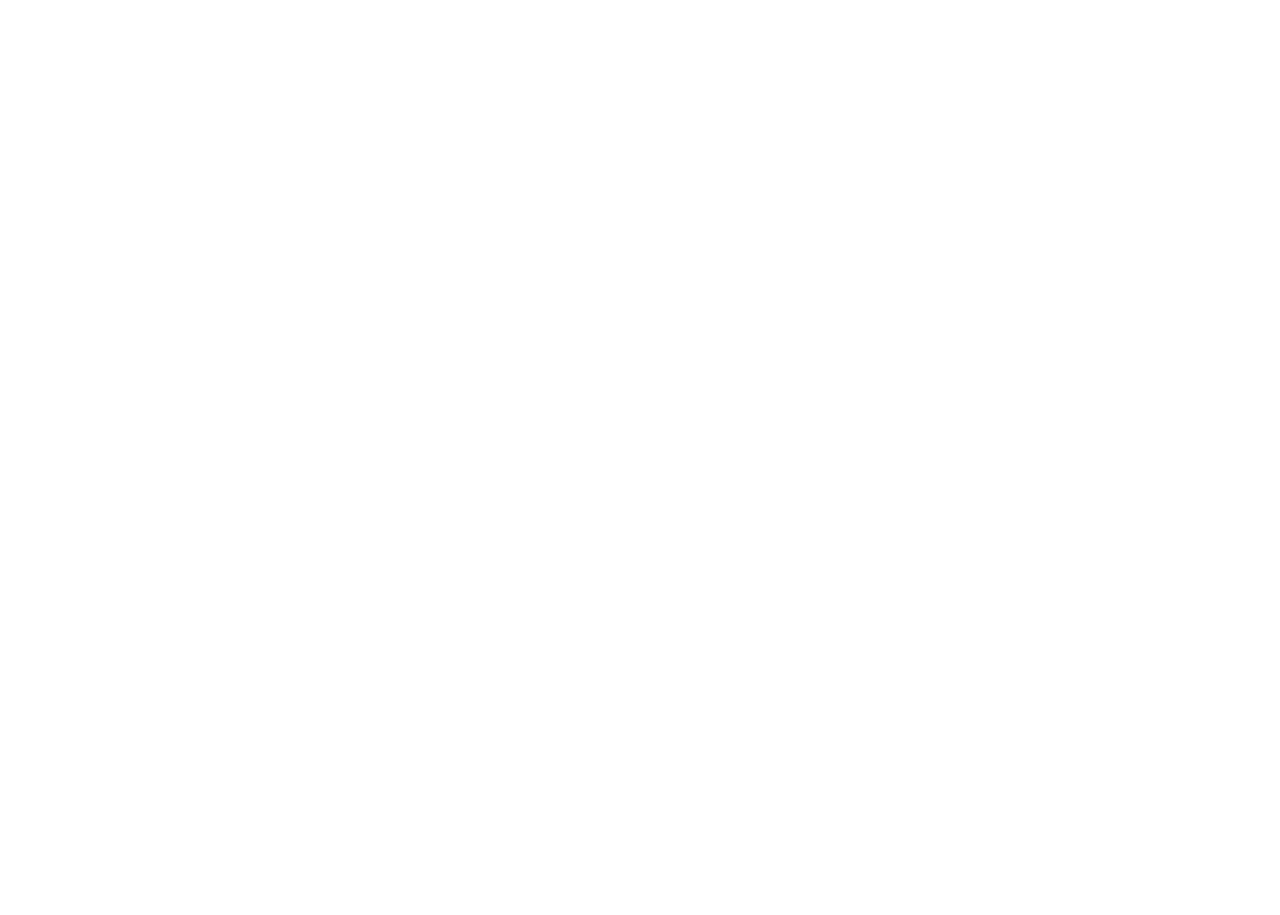
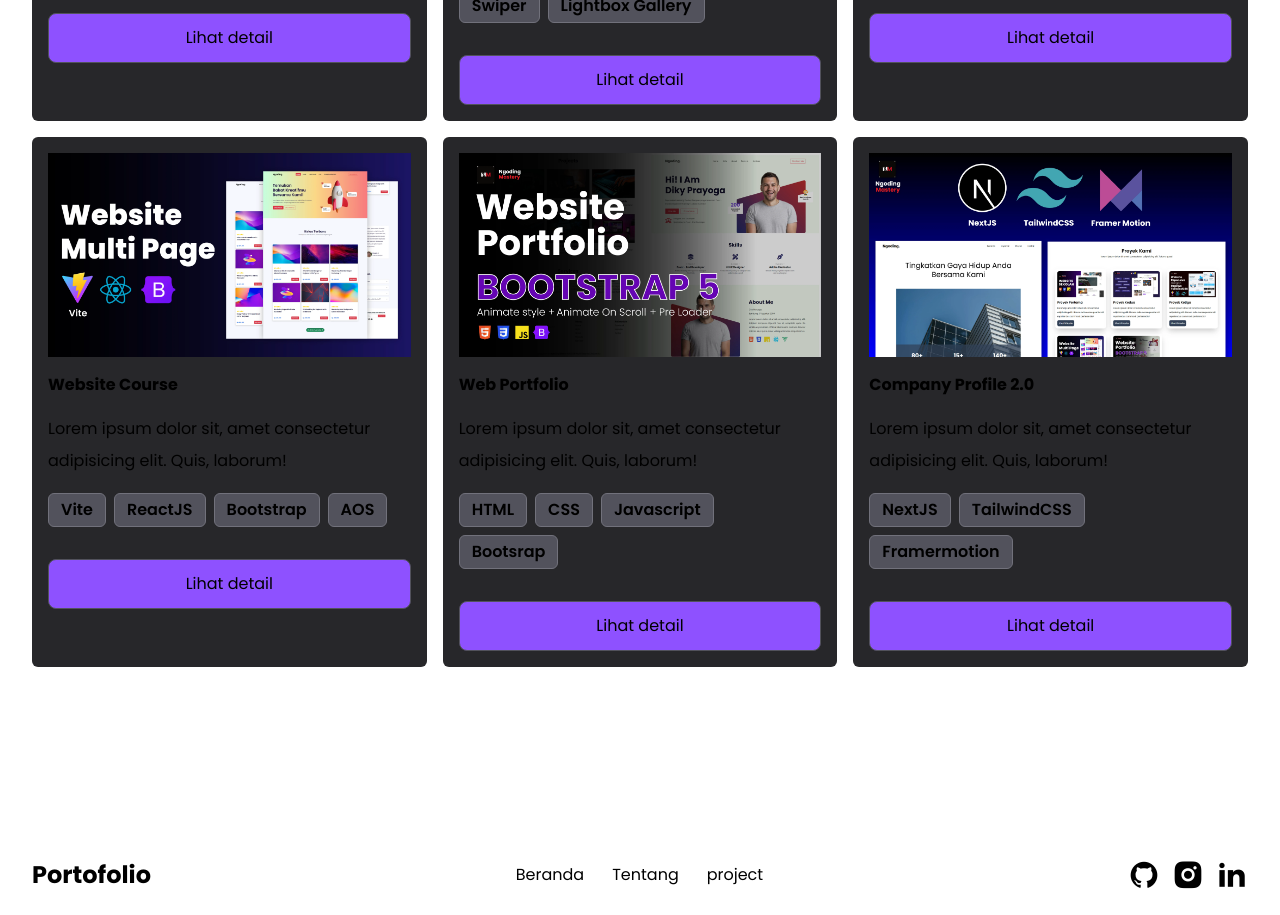
Before and after one commit to selenahans/portofolio, a React (Vite) app in the folder portofolio/: page / in a window 1280 px wide. Shown: the part 2340-3255 px from the top of the page. Before the commit the page ends 1628 px from the top, so only its background shows below. Built offline with nearby package versions, Linux system fonts and the light colour scheme.

Commit message:
footer + preloader

```diff
--- a/portofolio/src/App.tsx
+++ b/portofolio/src/App.tsx
@@ -4,6 +4,7 @@
 // import './App.css'
 import DataImage from "./data";
 import { listTools } from "./data";
+import { listProyek } from "./data";
 function App() {
   // const [count, setCount] = useState(0)
 
@@ -17,6 +18,7 @@
               src={DataImage.HeroImage}
               alt="Hero"
               className="w-10 rounded-md"
+              loading="lazy"
             />
             <q>lorem ipsum im so happy to see you!</q>
           </div>
@@ -43,6 +45,7 @@
           src={DataImage.HeroImage}
           alt="Hero"
           className="w-[500px] md:ml-auto"
+          loading="lazy"
         />
       </div>
       <div className="tentang mt-32 py-10">
@@ -50,6 +53,7 @@
           <img
             src={DataImage.HeroImage}
             alt="Image"
+            loading="lazy"
             className="w-12 rounded-md mb-10 sm:hidden"
           />
           <p className="text-base/loose mb-10">LALALLALALALA</p>
@@ -57,6 +61,7 @@
             <img
               src={DataImage.HeroImage}
               alt="image"
+              loading="lazy"
               className="w-12 rounded-md sm:block hidden"
             />
             <div className="flex items-center gap-6">
@@ -80,11 +85,15 @@
 
         <div className="tools mt-32 ">
           <h1 className="text-4xl/snug font-bold mb-4"> tools</h1>
-          <p className="xl:w-2/5 lg:w-2/4 md:w-2/3 sm:w-3/4 w-full text-base/loose opacity-50">tools yg aku pakai</p>
+          <p className="xl:w-2/5 lg:w-2/4 md:w-2/3 sm:w-3/4 w-full text-base/loose opacity-50">
+            tools yg aku pakai
+          </p>
           <div className="tools-box mt-14 grid lg:grid-cols-4 md:grid-cols-3 sm:grid-cols-2 grid-cols-1 gap-4">
-            {
-              listTools.map(tool => (
-            <div className="flex items-center  gap-2 p-3 border border-zinc-800 rounded-md hover:bg-zinc-200 group " key={tool.id}>
+            {listTools.map((tool) => (
+              <div
+                className="flex items-center  gap-2 p-3 border border-zinc-800 rounded-md hover:bg-zinc-200 group "
+                key={tool.id}
+              >
                 <img
                   src={tool.gambar}
                   alt="tools image"
@@ -95,10 +104,91 @@
                   <p className="opacity-50">{tool.ket}</p>
                 </div>
               </div>
-              ))
-            }
+            ))}
           </div>
         </div>
+      </div>
+
+      <div className="proyek mt-32 py-10">
+        <h1 className="text-center text-4xl font-bold mb-2">project</h1>
+        <p className="text-base/loose text-center opacity-50 ">
+          list project yang sudah aku buat
+        </p>
+        <div className="proyek-box mt-14 grid lg:grid-cols-3 sm:grid-cols-2 grid-cols-1 gap-4 ">
+          {listProyek.map((proyek) => (
+            <div key={proyek.id} className="p-4 bg-zinc-800 rounded-md">
+              <img src={proyek.gambar} alt={proyek.nama} loading="lazy" />
+              <div>
+                <h1 className="text2xl font-bold my-4">{proyek.nama}</h1>
+                <p className="text-base/loose mb-4">{proyek.desk}</p>
+                <div className="flex flex-wrap gap-2">
+                  {proyek.tools.map((tool, index) => (
+                    <p
+                      className="py-1 px-3 border border-zinc-500 bg-zinc-600 rounded-md font-semibold"
+                      key={index}
+                    >
+                      {tool}
+                    </p>
+                  ))}
+                </div>
+                <div className="mt-8 text-center">
+                  <a
+                    href="#"
+                    className="bg-violet-500 p-3 rounded-lg block border border-zinc-600 hover:bg-violet-700"
+                  >
+                    Lihat detail
+                  </a>
+                </div>
+              </div>
+            </div>
+          ))}
+        </div>
+      </div>
+
+      {/* <div className="kontak mt-32 p-10">
+        <h1 className="text-4xl mb-2 font-bold text-center">kontak</h1>
+        <p className="text-base/loose text-center mb-10 opacity-50">
+          let's connect
+        </p>
+        <form action="">
+          <div>
+            <div>
+              <label>nama lengkap</label>
+              <input
+                type="text"
+                name="nama"
+                placeholder="masukkan nama"
+                required
+              />
+            </div>
+            <div>
+              <label>email</label>
+              <input
+                type="email"
+                name="email"
+                placeholder="masukkan email"
+                required
+              />
+            </div>
+            <div>
+              <label htmlFor="pesan">pesan</label>
+              <textarea
+                name="pesan"
+                id="pesan"
+                cols="30"
+                rows="10"
+                placeholder="masukkan pesan"
+              ></textarea>
+            </div>
+            <div>
+              <button type="submit">Kirim</button>
+            </div>
+          </div>
+        </form>
+      </div> */}
+
+      <div>
+
       </div>
     </>
   );
--- /dev/null
+++ b/portofolio/src/components/Footer.tsx
@@ -0,0 +1,25 @@
+const Footer = () => {
+  return (
+    <div className="mt-32 py-4 flex md:flex-row flex-col gap-6 md:gap-0 justify-between items-center ">
+      <h1 className="text-2xl font-bold"> Portofolio </h1>
+      <div className="flex gap-7">
+        <a href="#">Beranda</a>
+        <a href="#">Tentang</a>
+        <a href="#">project</a>
+      </div>
+      <div className="flex items-center gap-3">
+        <a href="#">
+          <i className="ri-github-fill ri-2x "></i>
+        </a>
+        <a href="#">
+          <i className="ri-instagram-fill ri-2x "></i>
+        </a>
+        <a href="#">
+          <i className="ri-linkedin-fill ri-2x "></i>
+        </a>
+      </div>
+    </div>
+  );
+};
+
+export default Footer;
--- /dev/null
+++ b/portofolio/src/components/PreLoader.tsx
@@ -0,0 +1,38 @@
+import { useState, useEffect } from "react";
+
+const PreLoader = () => {
+    const [loading, setLoading] = useState(true);
+
+    useEffect(() => {
+        setTimeout(() => {
+            setLoading(false);
+        }, 2000);
+    }, []);
+  return (
+    loading &&(
+    <div className="w-screen h-screen fixed flex items-center justify-center bg-white z-50">
+
+      <div role="status">
+        <svg
+          aria-hidden="true"
+          className="inline w-20 h-20 text-neutral-tertiary animate-spin fill-brown"
+          viewBox="0 0 100 101"
+          fill="none"
+          xmlns="http://www.w3.org/2000/svg"
+        >
+          <path
+            d="M100 50.5908C100 78.2051 77.6142 100.591 50 100.591C22.3858 100.591 0 78.2051 0 50.5908C0 22.9766 22.3858 0.59082 50 0.59082C77.6142 0.59082 100 22.9766 100 50.5908ZM9.08144 50.5908C9.08144 73.1895 27.4013 91.5094 50 91.5094C72.5987 91.5094 90.9186 73.1895 90.9186 50.5908C90.9186 27.9921 72.5987 9.67226 50 9.67226C27.4013 9.67226 9.08144 27.9921 9.08144 50.5908Z"
+            fill="currentColor"
+          />
+          <path
+            d="M93.9676 39.0409C96.393 38.4038 97.8624 35.9116 97.0079 33.5539C95.2932 28.8227 92.871 24.3692 89.8167 20.348C85.8452 15.1192 80.8826 10.7238 75.2124 7.41289C69.5422 4.10194 63.2754 1.94025 56.7698 1.05124C51.7666 0.367541 46.6976 0.446843 41.7345 1.27873C39.2613 1.69328 37.813 4.19778 38.4501 6.62326C39.0873 9.04874 41.5694 10.4717 44.0505 10.1071C47.8511 9.54855 51.7191 9.52689 55.5402 10.0491C60.8642 10.7766 65.9928 12.5457 70.6331 15.2552C75.2735 17.9648 79.3347 21.5619 82.5849 25.841C84.9175 28.9121 86.7997 32.2913 88.1811 35.8758C89.083 38.2158 91.5421 39.6781 93.9676 39.0409Z"
+            fill="currentFill"
+          />
+        </svg>
+        <span className="sr-only">Loading...</span>
+      </div>
+    </div>
+  ));
+};
+
+export default PreLoader;
--- a/portofolio/src/main.tsx
+++ b/portofolio/src/main.tsx
@@ -2,13 +2,18 @@
 import { createRoot } from "react-dom/client";
 import "./index.css";
 import App from "./App.tsx";
+
 import Navbar from "./components/Navbar.tsx";
 import 'remixicon/fonts/remixicon.css';
+import Footer from "./components/Footer.tsx";
+import PreLoader from "./components/PreLoader.tsx";
 createRoot(document.getElementById("root")!).render(
   <StrictMode>
+    <PreLoader />
     <div className="container mx-auto px-8">
       <Navbar />
       <App />
+      <Footer />
     </div>
   </StrictMode>,
 );
```
Lines whose indentation alone changed are shown as unchanged.
